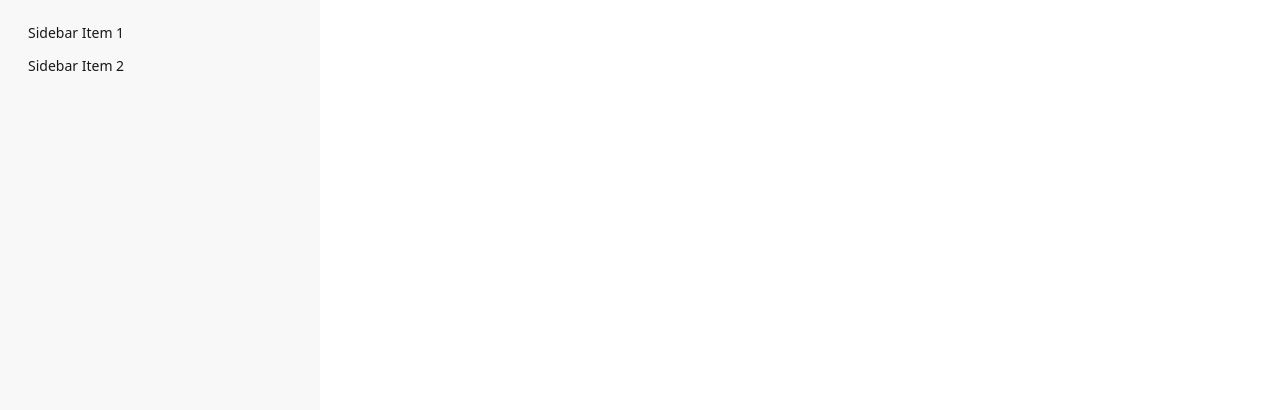
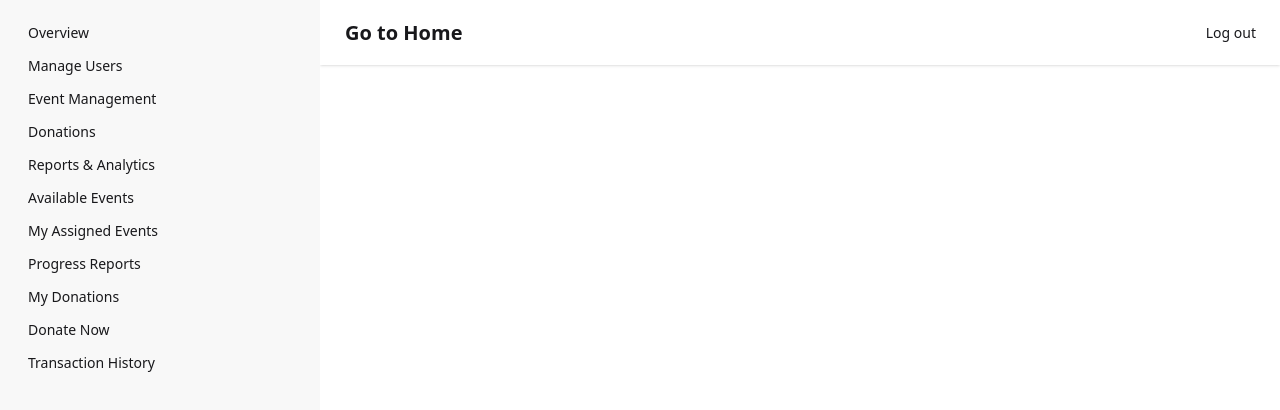
Before and after one commit to Niloy4001/Donation_Client, a React (Vite) app: page /dashboard in a window 1280 px wide. Shown: the top 410 px of the page. Built offline with nearby package versions, Linux system fonts and the light colour scheme.

Commit message:
dashboard layout setup

```diff
--- /dev/null
+++ b/src/components/DashboardNav.jsx
@@ -0,0 +1,25 @@
+import React from "react";
+import { Link } from "react-router-dom";
+
+const DashboardNav = () => {
+  return (
+    <div>
+      <div className="navbar bg-base-100 shadow-sm">
+        <div className="flex-1">
+          <Link to={"/"} className="btn btn-ghost text-xl">
+            Go to Home
+          </Link>
+        </div>
+        <div className="flex-none">
+          <ul className="menu menu-horizontal px-1 ">
+            <li>
+              <Link to={"/logout"}>Log out</Link>
+            </li>
+          </ul>
+        </div>
+      </div>
+    </div>
+  );
+};
+
+export default DashboardNav;
--- /dev/null
+++ b/src/components/DashboardSideNav.jsx
@@ -0,0 +1,22 @@
+import React from 'react'
+import {  NavLink } from 'react-router-dom'
+
+const DashboardSideNav = () => {
+  return (
+    <>
+    <li><NavLink>Overview</NavLink></li>
+    <li><NavLink>Manage Users</NavLink></li>
+    <li><NavLink>Event Management</NavLink></li>
+    <li><NavLink>Donations</NavLink></li>
+    <li><NavLink>Reports & Analytics</NavLink></li>
+    <li><NavLink>Available Events</NavLink></li>
+    <li><NavLink>My Assigned Events</NavLink></li>
+    <li><NavLink>Progress Reports</NavLink></li>
+    <li><NavLink> My Donations</NavLink></li>
+    <li><NavLink>Donate Now</NavLink></li>
+    <li><NavLink>Transaction History</NavLink></li>
+    </>
+  )
+}
+
+export default DashboardSideNav
--- a/src/components/Navbar.jsx
+++ b/src/components/Navbar.jsx
@@ -15,6 +15,8 @@ const Navbar = () => {
       <li><NavLink to={"/events"}>Events</NavLink></li>
       <li><NavLink to={"/donate"}>Donate</NavLink></li>
       <li><NavLink to={"/contact"}>Contact</NavLink></li>
+      <li><NavLink to={"/dashboard"}>Dashboard</NavLink></li>
+      <li><NavLink to={"/myProfile"}>My Profile</NavLink></li>
       <li><NavLink to={"/register"}>Register</NavLink></li>
       <li><NavLink to={"/login"}>Log In</NavLink></li>
       <li><NavLink to={"/logout"}>Log out</NavLink></li>
--- a/src/layout/DashboardLayout.jsx
+++ b/src/layout/DashboardLayout.jsx
@@ -1,11 +1,14 @@
 import React from "react";
+import DashboardNav from "../components/DashboardNav";
+import DashboardSideNav from "../components/DashboardSideNav";
+
 
 const DashboardLayout = () => {
   return (
     <div>
       <div className="drawer lg:drawer-open">
         <input id="my-drawer-2" type="checkbox" className="drawer-toggle" />
-        <div className="drawer-content flex flex-col items-center justify-center">
+        <div className="drawer-content ">
           {/* Page content here */}
           <label
             htmlFor="my-drawer-2"
@@ -13,6 +16,10 @@ const DashboardLayout = () => {
           >
             Open drawer
           </label>
+          {/* Drawer content */}
+          <div>
+            <DashboardNav></DashboardNav>
+          </div>
         </div>
         <div className="drawer-side">
           <label
@@ -22,12 +29,7 @@ const DashboardLayout = () => {
           ></label>
           <ul className="menu bg-base-200 text-base-content min-h-full w-80 p-4">
             {/* Sidebar content here */}
-            <li>
-              <a>Sidebar Item 1</a>
-            </li>
-            <li>
-              <a>Sidebar Item 2</a>
-            </li>
+          <DashboardSideNav></DashboardSideNav>
           </ul>
         </div>
       </div>
```
